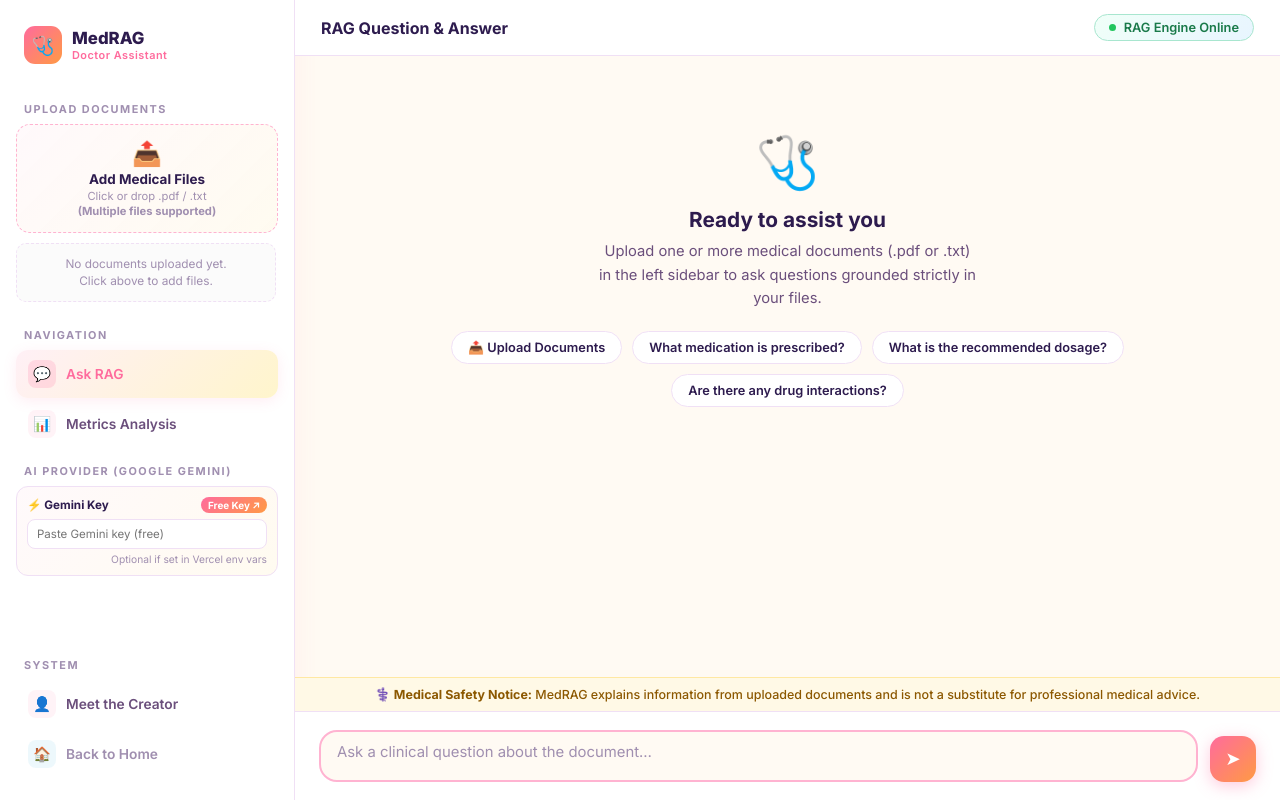
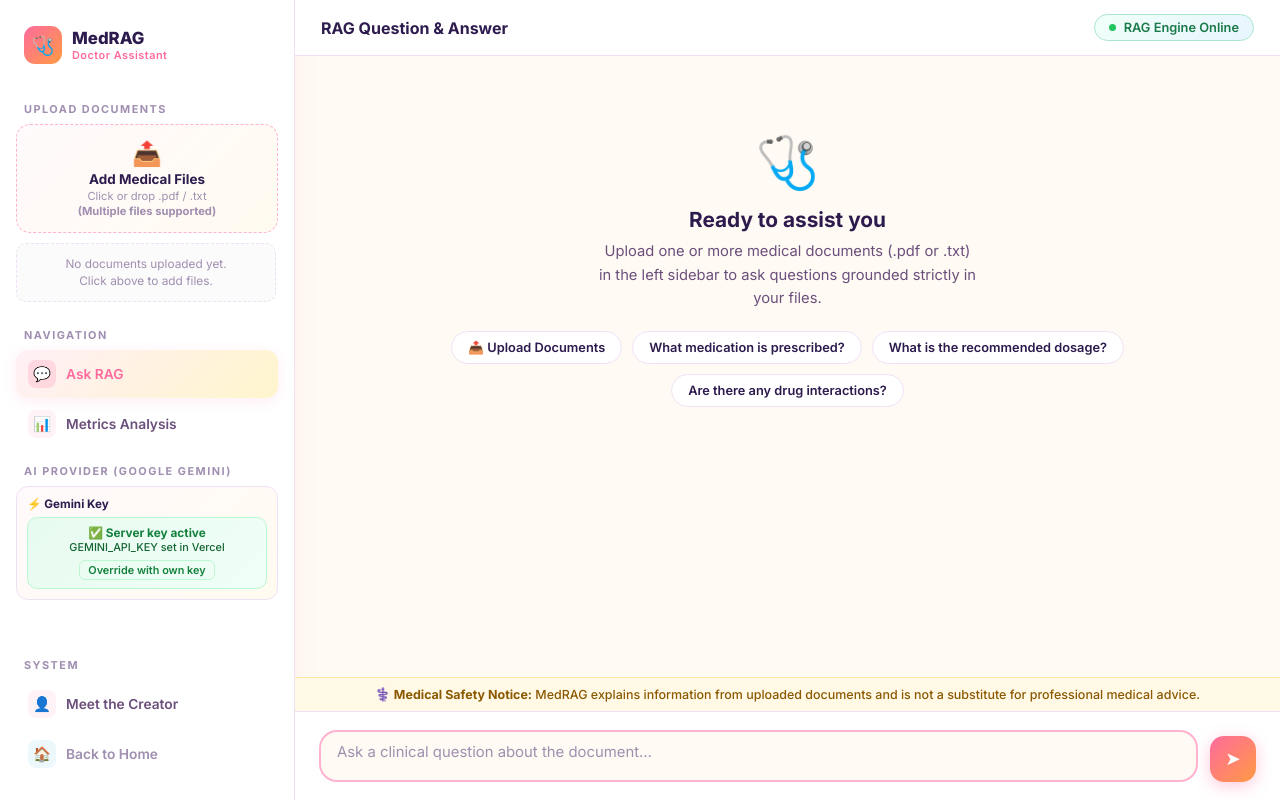
Before and after one commit to 7vaibhav31/Emergency_Triage_Project, a Flask app: page / in a window 1280 px wide, after a click that opens the changed part. Run offline with Flask 3, Linux system fonts and the light colour scheme; data that the repository does not hold is empty.

Commit message:
feat: auto-detect Vercel GEMINI_API_KEY via /api/config — show green badge when server key is active

```diff
--- a/emergency_triage/app.py
+++ b/emergency_triage/app.py
@@ -116,6 +116,26 @@ def upload_document():
     })
 
 
+@app.route("/api/config", methods=["GET"])
+def get_config():
+    """Returns server-side configuration status (safe, no secrets exposed)."""
+    import os
+    has_key = bool(
+        os.getenv("GEMINI_API_KEY") or
+        os.getenv("GOOGLE_API_KEY") or
+        os.getenv("NVIDIA_API_KEY")
+    )
+    provider = "none"
+    if os.getenv("GEMINI_API_KEY") or os.getenv("GOOGLE_API_KEY"):
+        provider = "gemini"
+    elif os.getenv("NVIDIA_API_KEY"):
+        provider = "nvidia"
+    return jsonify({
+        "has_server_key": has_key,
+        "provider": provider
+    })
+
+
 @app.route("/api/documents", methods=["GET"])
 def get_documents():
     """Returns currently indexed documents."""
--- a/emergency_triage/templates/index.html
+++ b/emergency_triage/templates/index.html
@@ -581,13 +581,24 @@
     </button>
 
     <div class="sidebar-section-title">AI Provider (Google Gemini)</div>
-    <div class="sidebar-api-card">
+    <div class="sidebar-api-card" id="apiKeyCard">
       <div style="display:flex;align-items:center;justify-content:space-between;margin-bottom:6px;">
         <span style="font-size:0.73rem;font-weight:700;color:var(--text-dark);">⚡ Gemini Key</span>
-        <a href="https://aistudio.google.com/app/apikey" target="_blank" class="free-badge">Free Key ↗</a>
+        <a href="https://aistudio.google.com/app/apikey" target="_blank" class="free-badge" id="freeKeyBadge">Free Key ↗</a>
       </div>
-      <input type="password" id="geminiApiKeyInput" class="api-key-input" placeholder="Paste Gemini key (free)" oninput="saveApiKey(this.value)">
-      <div class="api-key-hint" id="apiKeyStatusHint">Optional if set in Vercel env vars</div>
+      <!-- Server key status (shown when GEMINI_API_KEY is set in Vercel) -->
+      <div id="serverKeyStatus" style="display:none; padding:8px 10px; background:linear-gradient(135deg,#e8fbf0,#f0fff8); border:1.5px solid #bbf7d0; border-radius:10px; font-size:0.74rem; font-weight:700; color:#15803d; text-align:center;">
+        ✅ Server key active<br>
+        <span style="font-weight:500;font-size:0.68rem;color:#166534;">GEMINI_API_KEY set in Vercel</span>
+        <div style="margin-top:6px;">
+          <button onclick="toggleManualKey()" style="background:none;border:1px solid #bbf7d0;color:#15803d;font-size:0.68rem;font-weight:600;padding:2px 8px;border-radius:6px;cursor:pointer;font-family:inherit;">Override with own key</button>
+        </div>
+      </div>
+      <!-- Manual key input (shown when no server key) -->
+      <div id="manualKeySection">
+        <input type="password" id="geminiApiKeyInput" class="api-key-input" placeholder="Paste Gemini key (optional)" oninput="saveApiKey(this.value)">
+        <div class="api-key-hint" id="apiKeyStatusHint">Optional if set in Vercel env vars</div>
+      </div>
     </div>
 
     <div class="sidebar-section-title" style="margin-top:auto;">System</div>
@@ -996,20 +1007,53 @@ function dismissToast(toast) {
 // ----------------------------------------------------------------
 function saveApiKey(val) {
   localStorage.setItem('gemini_api_key', val);
-  document.getElementById('apiKeyStatusHint').textContent = val ? '✅ Key saved in browser' : 'Saved in browser';
+  document.getElementById('apiKeyStatusHint').textContent = val ? '✅ Key saved in browser' : 'Optional if set in Vercel env vars';
 }
 function getApiKey() {
   return document.getElementById('geminiApiKeyInput')?.value?.trim()
     || localStorage.getItem('gemini_api_key')
     || '';
 }
+
+let serverHasKey = false;
+let manualKeyVisible = false;
+
+function toggleManualKey() {
+  manualKeyVisible = !manualKeyVisible;
+  document.getElementById('manualKeySection').style.display = manualKeyVisible ? 'block' : 'none';
+}
+
+async function checkServerConfig() {
+  try {
+    const res = await fetch('/api/config');
+    const data = await res.json();
+    serverHasKey = data.has_server_key || false;
+    if (serverHasKey) {
+      // Server has key — show green badge, hide manual input
+      document.getElementById('serverKeyStatus').style.display = 'block';
+      document.getElementById('manualKeySection').style.display = 'none';
+      document.getElementById('freeKeyBadge').style.display = 'none';
+    } else {
+      // No server key — show manual input
+      document.getElementById('serverKeyStatus').style.display = 'none';
+      document.getElementById('manualKeySection').style.display = 'block';
+      document.getElementById('freeKeyBadge').style.display = '';
+      // Restore saved local key
+      const saved = localStorage.getItem('gemini_api_key');
+      if (saved) {
+        const inp = document.getElementById('geminiApiKeyInput');
+        if (inp) inp.value = saved;
+        document.getElementById('apiKeyStatusHint').textContent = '✅ Key saved in browser';
+      }
+    }
+  } catch (e) {
+    // Fallback: show manual input
+    document.getElementById('manualKeySection').style.display = 'block';
+  }
+}
+
 window.addEventListener('DOMContentLoaded', () => {
-  const saved = localStorage.getItem('gemini_api_key');
-  if (saved) {
-    const inp = document.getElementById('geminiApiKeyInput');
-    if (inp) { inp.value = saved; }
-    document.getElementById('apiKeyStatusHint').textContent = '✅ Key saved in browser';
-  }
+  checkServerConfig();
 });
 
 async function sendMessage() {
```
Also changed, not shown: frontend/index.html (+55 -11 lines).
